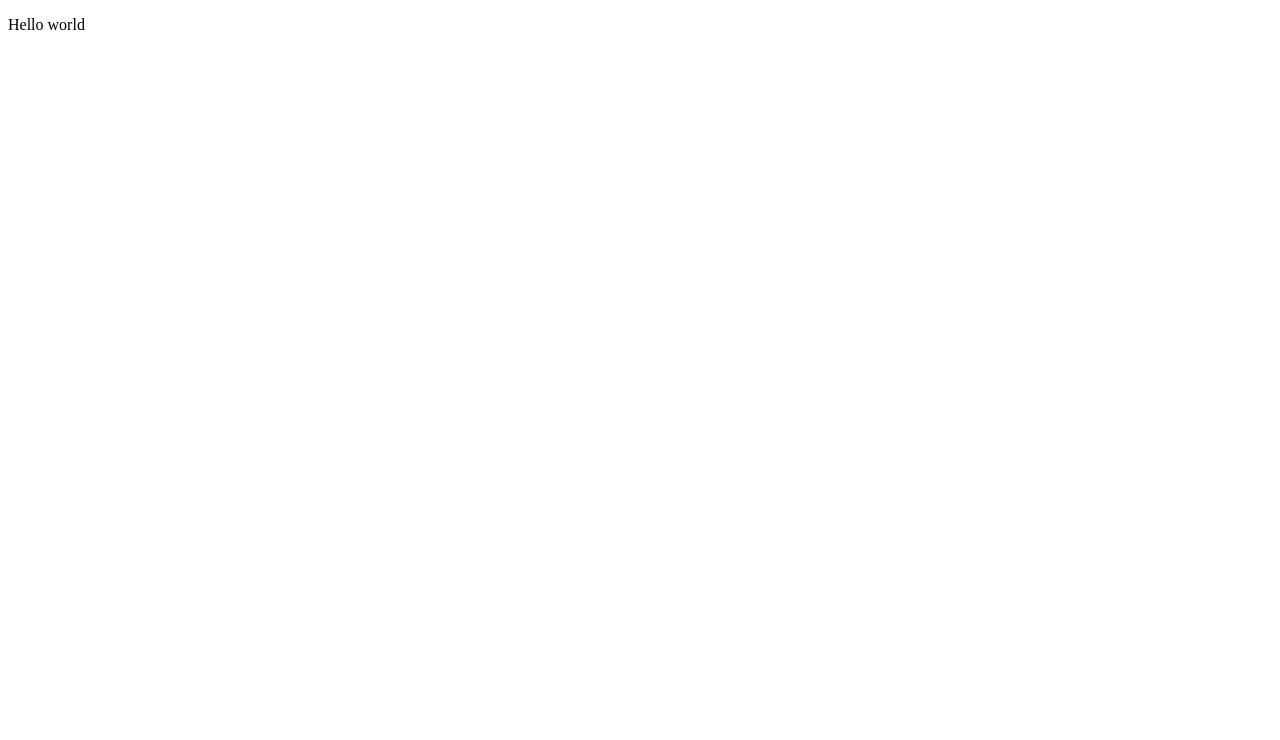
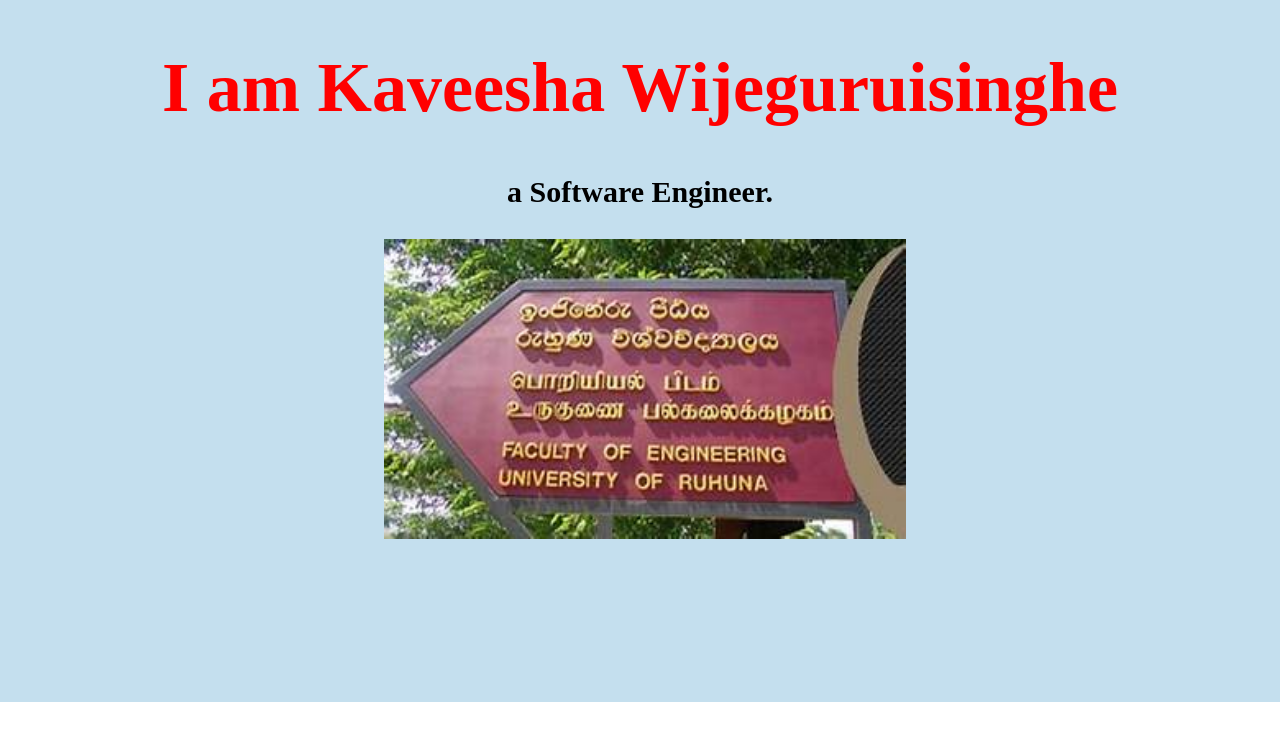
Before and after one commit to kaveesha4890/capston-project-2, a plain HTML site: page index.html in a window 1280 px wide. Drawn offline with Linux system fonts and the light colour scheme.

Commit message:
develop first page

```diff
--- a/index.css
+++ b/index.css
@@ -0,0 +1,29 @@
+
+body{
+    margin: 0px;
+}
+
+.first-page{
+    background-color: rgb(196, 223, 238);
+    height: 700px;
+    width: full;
+    padding: 1px;
+}
+
+.title{
+    font-size: 70px;
+    font-family: "Sacramento";
+    text-align: center;
+    color: red;
+    box-shadow: 50px;
+}
+.sub-title{
+    font-size: 30px;
+    font-family: "Sacramento";
+    text-align: center;
+}
+.image{
+    height: 300px;
+    width: auto;
+    padding-left: 30%;
+}
--- a/index.html
+++ b/index.html
@@ -3,9 +3,16 @@
 <head>
     <meta charset="UTF-8">
     <meta name="viewport" content="width=device-width, initial-scale=1.0">
-    <title>Document</title>
+    <link rel="stylesheet" href="index.css">
+    <title>My Personal Webiste</title>
 </head>
 <body>
-    <p>Hello world</p>
+    <main>
+        <div class="first-page">
+            <h1 class="title">I am Kaveesha Wijeguruisinghe</h1>
+            <h3 class="sub-title">a Software Engineer.</h3>
+            <img src="image.jpg" alt="image" class="image"/>
+         </div>
+    </main>
 </body>
 </html>
```
Also changed, not shown: image.jpg (added).
